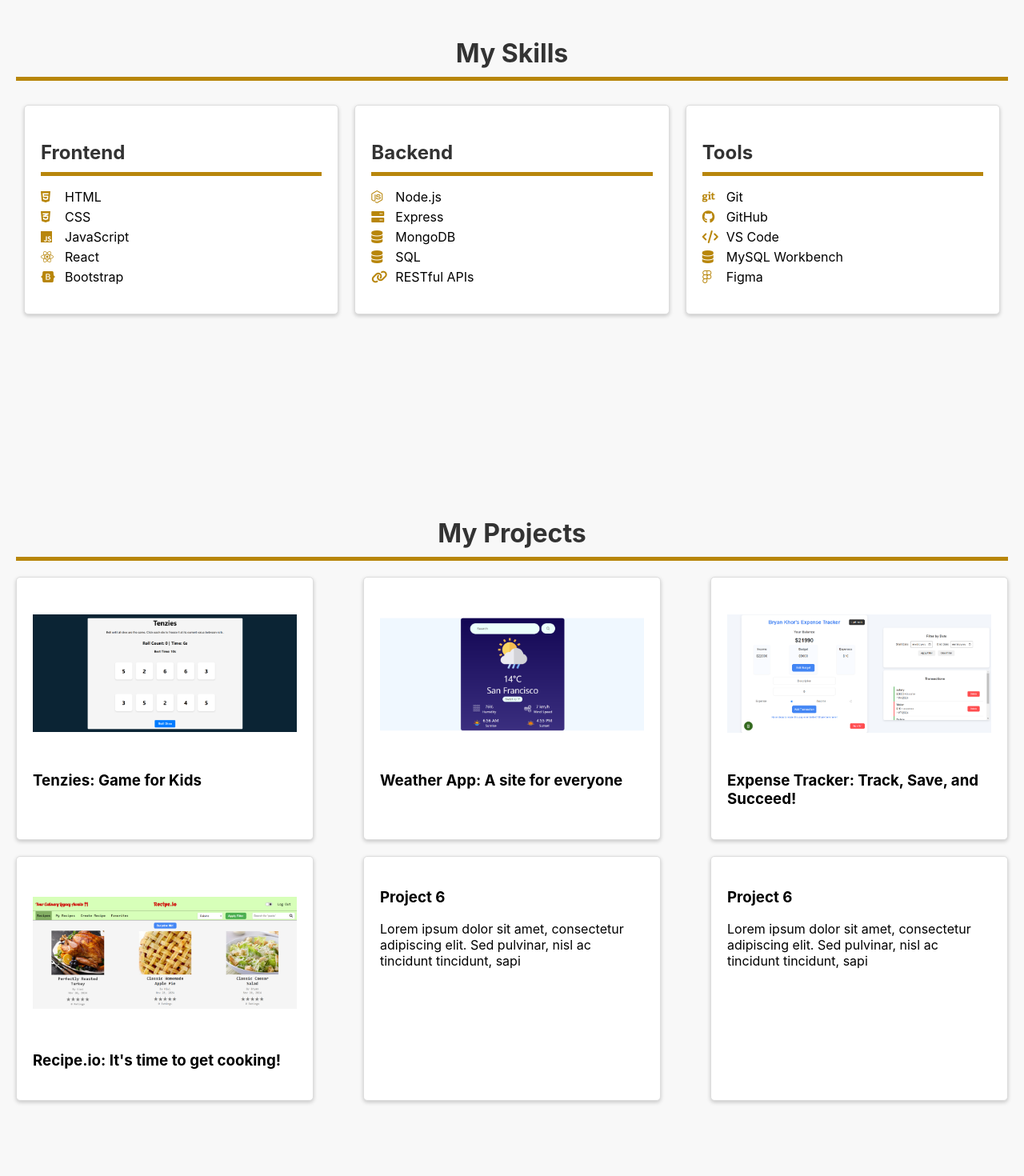
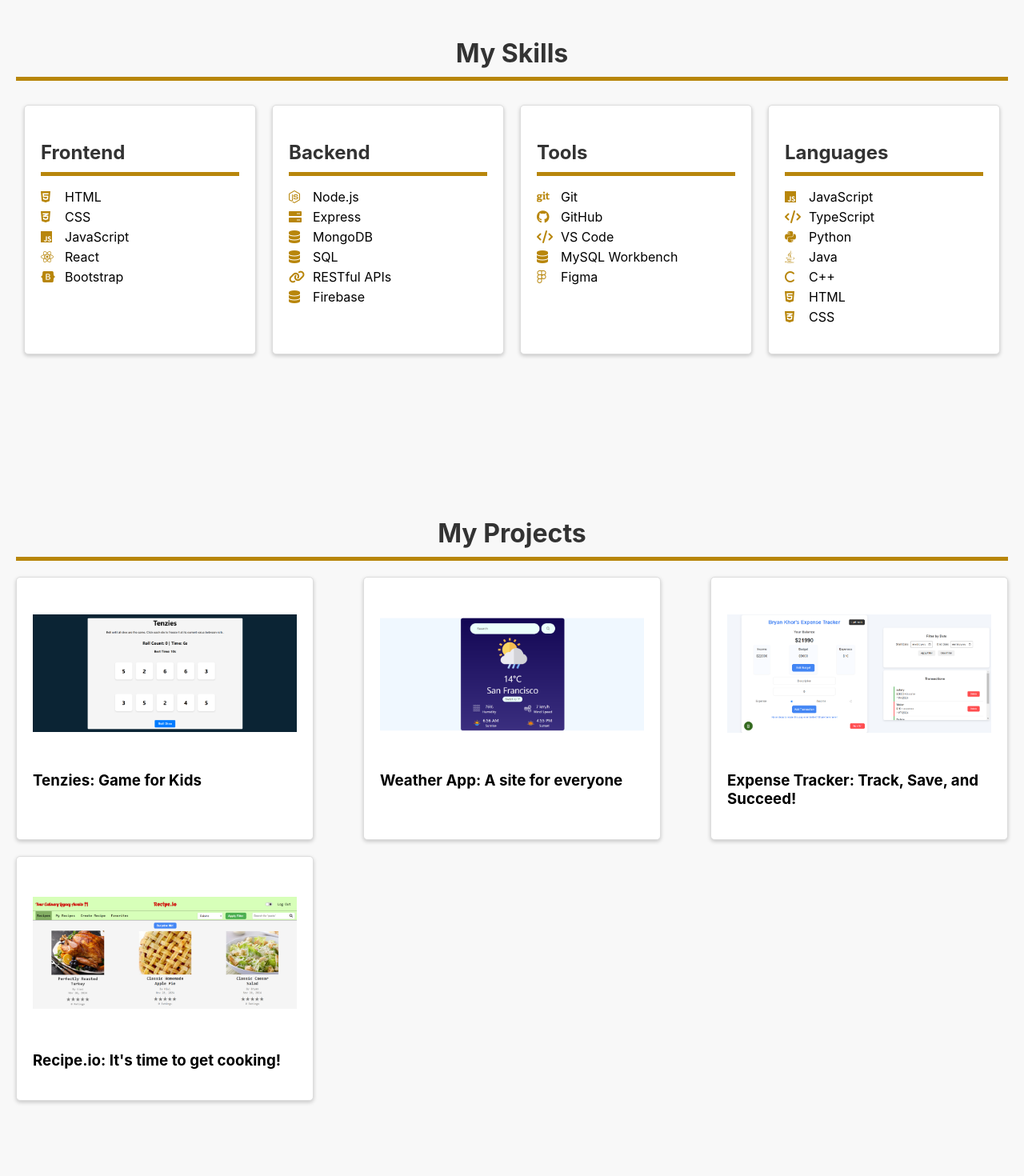
Before and after one commit to bryankhor07/bryan-khor-portfolio, a React (Create React App) app: page / in a window 1280 px wide. Shown: the part 660-2130 px from the top of the page at 80% size. Built offline with nearby package versions, Linux system fonts and the light colour scheme.

Commit message:
Updated portfolio

```diff
--- a/src/components/Experience.js
+++ b/src/components/Experience.js
@@ -19,6 +19,7 @@ export default function Experience() {
             extensive research and multiple attempts to resolve the encountered
             errors.
           </p>
+          <p>Angular | HTML | CSS </p>
         </div>
         <div className="experience--detail">
           <h3 className="experience--position">Software Engineer Intern</h3>
@@ -32,6 +33,7 @@ export default function Experience() {
             utilizing lifecycle hooks and directives to dynamically display
             descriptions.
           </p>
+          <p>Vue.js | HTML</p>
         </div>
         <div className="experience--detail">
           <h3 className="experience--position">Software Lab Instructor</h3>
@@ -45,20 +47,7 @@ export default function Experience() {
             enhanced their understanding and performance, resulting in a 15%
             improvement in average assignment scores over the semester.
           </p>
-        </div>
-        <div className="experience--detail">
-          <h3 className="experience--position">Resident Assistant</h3>
-          <p className="experience--company">San Francisco State University</p>
-          <p className="experience--dates">August 2023 - Present</p>
-          <p className="experience--description">
-            As a Resident Assistant since August 2023, I have fostered an open
-            and inclusive community by building strong relationships with
-            residents, managing conflicts, and tracking and reporting
-            intentional interactions while offering resources to students in
-            need. I have also upheld the Student Code of Conduct and Community
-            Living Standards, assisting in crisis and emergency situations to
-            ensure the safety and well-being of all students.
-          </p>
+          <p>Java | Collaboration | Tutoring | Classroom Based Teaching</p>
         </div>
       </div>
     </section>
--- a/src/components/Projects.js
+++ b/src/components/Projects.js
@@ -86,20 +86,6 @@ export default function Projects() {
           </a>
           <h3>Recipe.io: It's time to get cooking!</h3>
         </div>
-        <div className="projects--list">
-          <h3>Project 6</h3>
-          <p>
-            Lorem ipsum dolor sit amet, consectetur adipiscing elit. Sed
-            pulvinar, nisl ac tincidunt tincidunt, sapi
-          </p>
-        </div>
-        <div className="projects--list">
-          <h3>Project 6</h3>
-          <p>
-            Lorem ipsum dolor sit amet, consectetur adipiscing elit. Sed
-            pulvinar, nisl ac tincidunt tincidunt, sapi
-          </p>
-        </div>
       </div>
     </section>
   );
--- a/src/components/Skills.js
+++ b/src/components/Skills.js
@@ -41,6 +41,9 @@ export default function Skills() {
             <li>
               <i className="fas fa-link"></i> RESTful APIs
             </li>
+            <li>
+              <i className="fas fa-database"></i>Firebase
+            </li>
           </ul>
         </div>
         <div className="skills--list">
@@ -63,6 +66,32 @@ export default function Skills() {
             </li>
           </ul>
         </div>
+        <div className="skills--list">
+          <h3>Languages</h3>
+          <ul>
+            <li>
+              <i className="fab fa-js"></i> JavaScript
+            </li>
+            <li>
+              <i className="fas fa-code"></i>TypeScript
+            </li>
+            <li>
+              <i className="fab fa-python"></i> Python
+            </li>
+            <li>
+              <i className="fab fa-java"></i> Java
+            </li>
+            <li>
+              <i className="fab fa-c"></i>C++
+            </li>
+            <li>
+              <i className="fab fa-html5"></i> HTML
+            </li>
+            <li>
+              <i className="fab fa-css3-alt"></i> CSS
+            </li>
+          </ul>
+        </div>
       </div>
     </section>
   );
```
